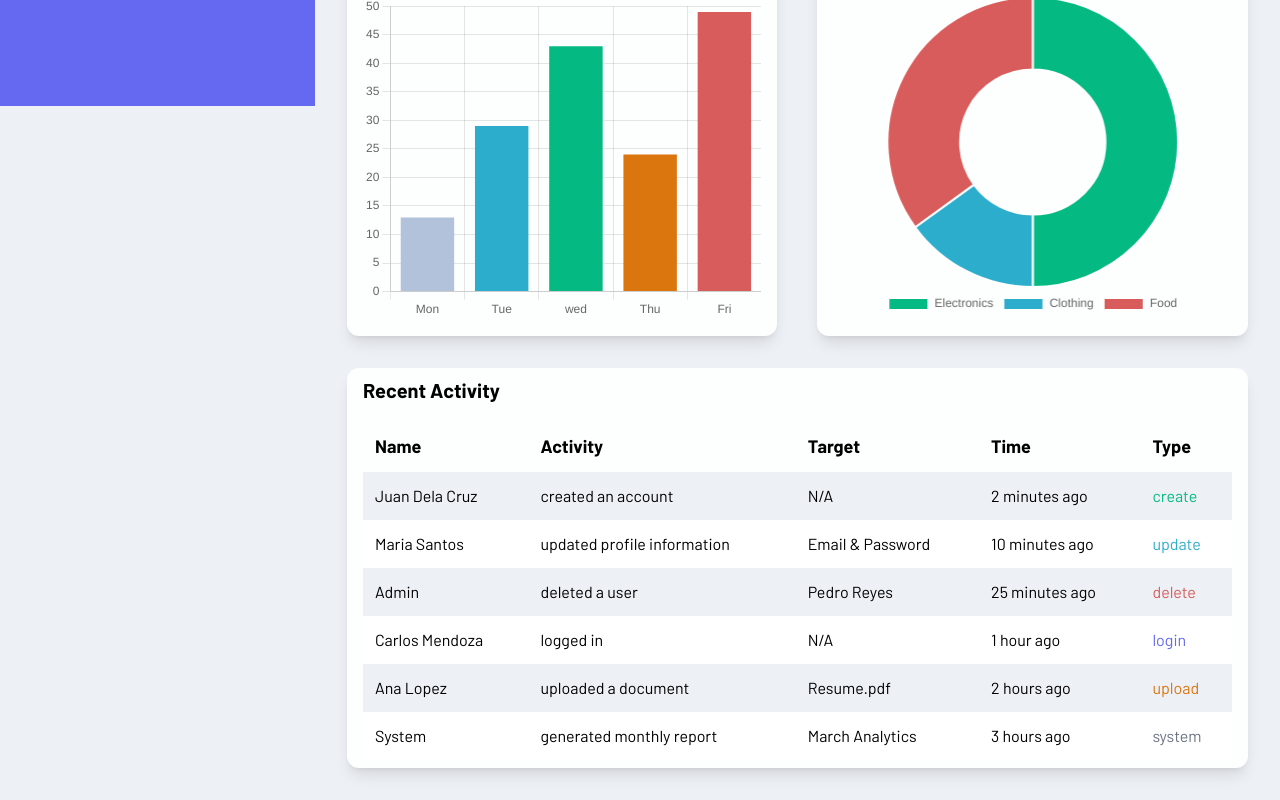
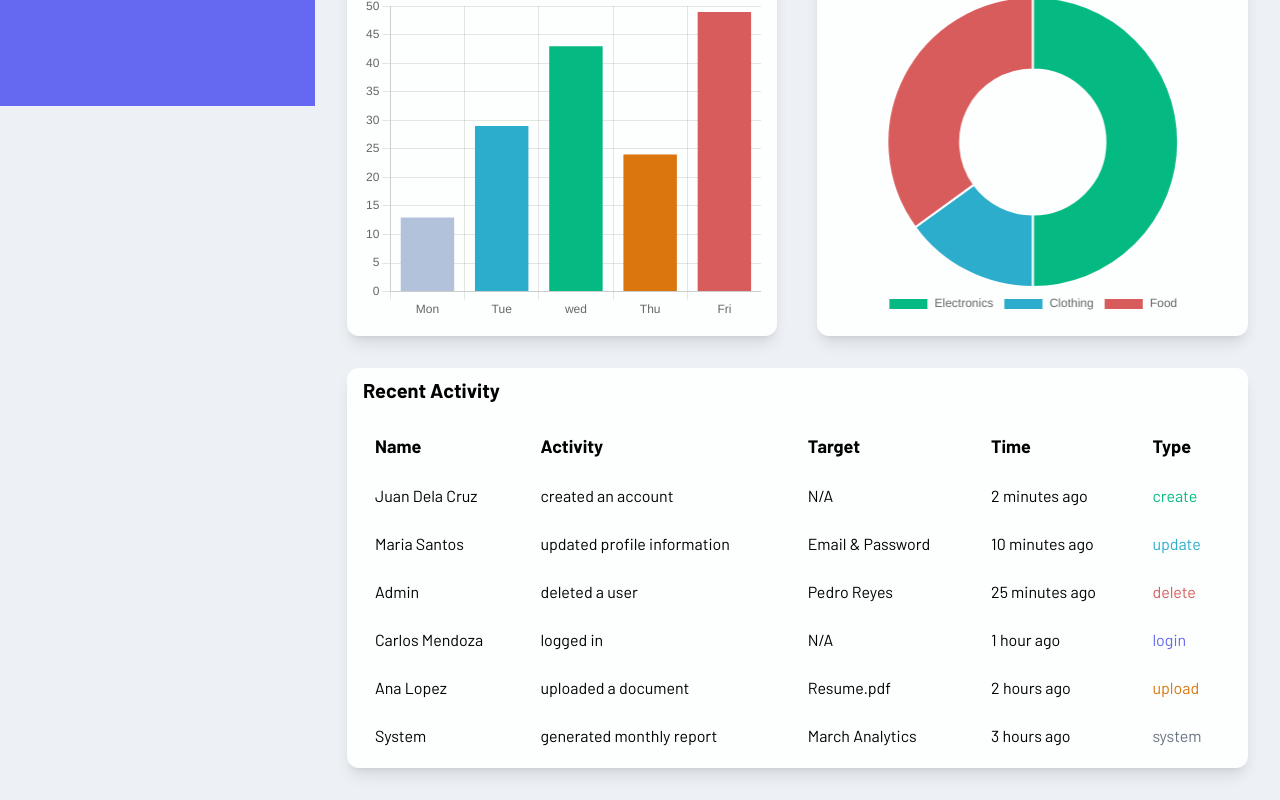
Before and after one commit to jeramie-santos/React-Admin-Dashboard, a React (Vite) app in the folder admin-dashboard/: page / in a window 1280 px wide. Shown: the part 694-1494 px from the top of the page. Built offline with nearby package versions, Linux system fonts and the light colour scheme.

Commit message:
minor ui fix (bg on table and button size)

```diff
--- a/admin-dashboard/src/Components/RecentActivity.jsx
+++ b/admin-dashboard/src/Components/RecentActivity.jsx
@@ -36,7 +36,7 @@ const RecentActivity = () => {
                      </thead>
                     <tbody>
                         {recentActivityData.map((data, index) =>
-                            <tr key={data.id} className={index % 2 === 0 ? "bg-(--color-bg)" : "bg-white"}>
+                            <tr key={data.id}>
                                 <td className="p-3">{data.user}</td>
                                 <td className="p-3">{data.action}</td>
                                 <td className="p-3">{data.target === null ? "N/A" : data.target}</td>
--- a/admin-dashboard/src/Components/UsersList.jsx
+++ b/admin-dashboard/src/Components/UsersList.jsx
@@ -7,7 +7,7 @@ const UsersLists = () => {
         <div className="flex-1 flex flex-col p-4 md:p-6 lg:p-8 gap-8">
            <div className="flex items-center justify-between">
                 <p className="text-3xl font-bold">Manage Users</p>
-                <button className="p-4 rounded-lg bg-(--color-primary) text-white flex items-center gap-1 hover:cursor-pointer hover:bg-(--color-primary-dark)">
+                <button className="p-2 lg:p-4 rounded-lg bg-(--color-primary) text-white flex items-center gap-1 hover:cursor-pointer hover:bg-(--color-primary-dark)">
                     <FontAwesomeIcon icon={faPlus} />
                     Add User
                 </button>
```
